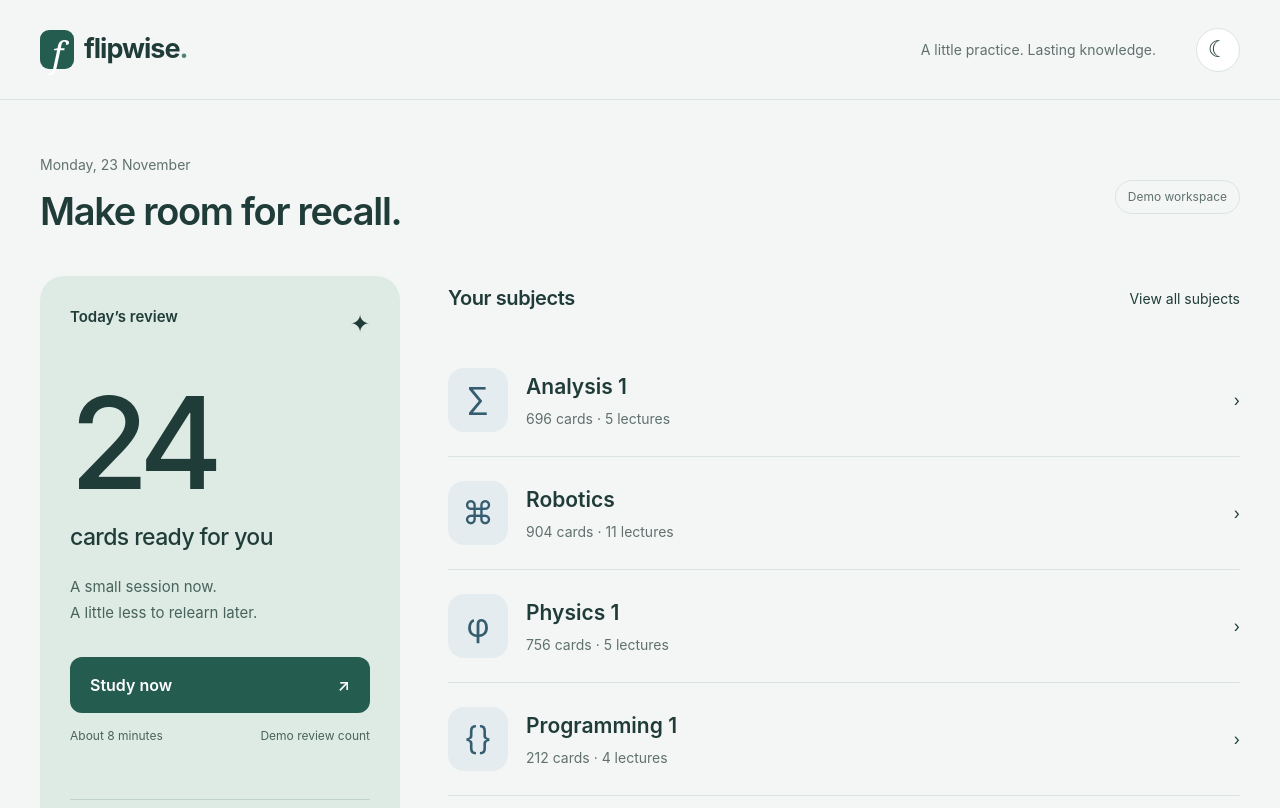
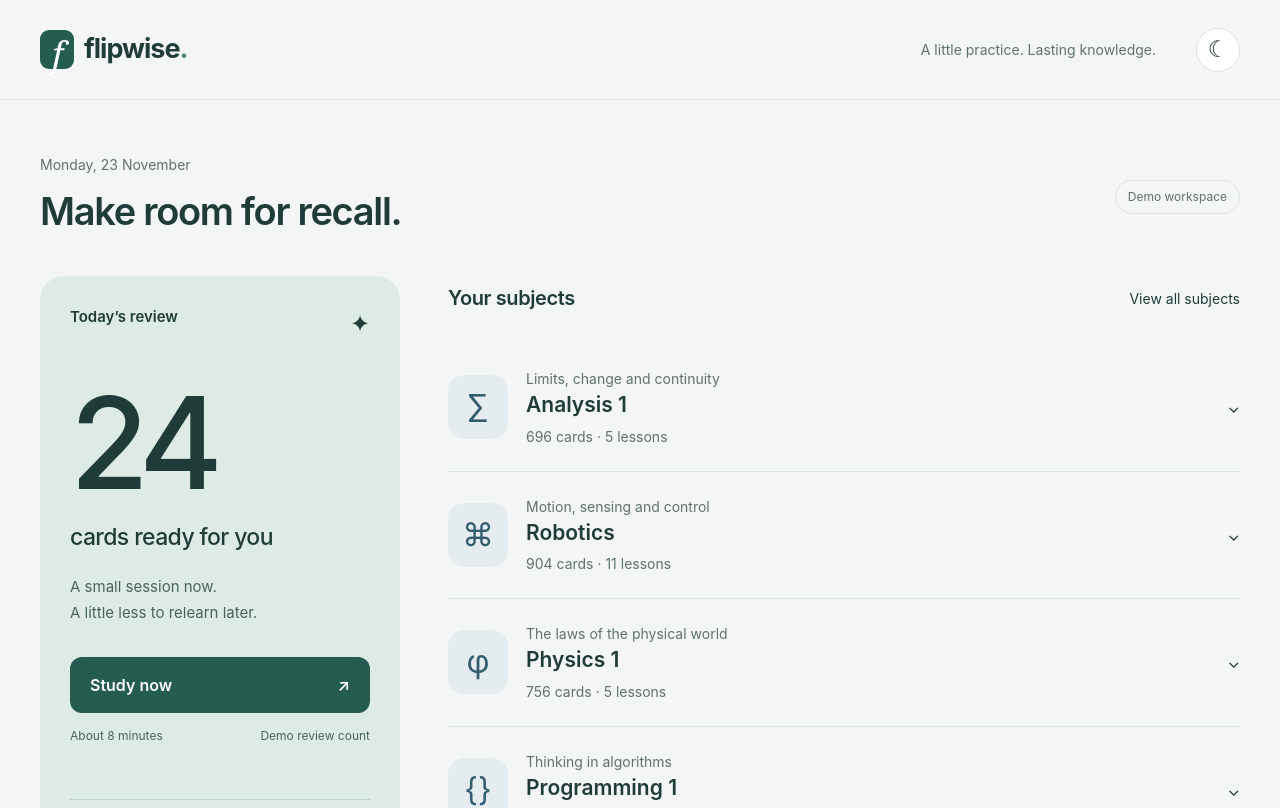
Before and after one commit to joseph-kya/flipwise, a React (Vite) app: page / in a window 1280 px wide. Shown: the top 808 px of the page. Built offline with nearby package versions, Linux system fonts and the light colour scheme.

Commit message:
Keep calm subject layout with expandable icon-led lessons

```diff
--- a/src/main.tsx
+++ b/src/main.tsx
@@ -21,13 +21,8 @@ function App() {
   const card = cards[index % Math.max(cards.length, 1)];
   const revealed = parts[3] === 'answer';
   const studyUrl = subject ? `#/study/${subject.id}/${parts[2]}` : '';
-  const subjectRows = (compact = false) => subjects.map((s: Subject, i) => (
-    <a className="subject-row" href={`#/subjects/${s.id}`} key={s.id}>
-      <span className="subject-icon" aria-hidden="true">{['∑', '⌘', 'φ', '{}'][i]}</span>
-      <span className="subject-copy"><strong>{s.name}</strong><span className="muted">{s.total} cards · {s.lectures.length} lectures</span></span>
-      {!compact && <span className="subject-action">Choose lectures</span>}
-      <span aria-hidden="true">›</span>
-    </a>
+  const subjectRows = (_compact = false) => subjects.map((s: Subject, i) => (
+    <details key={s.id}><summary className="subject-row"><span className="subject-icon">{['∑', '⌘', 'φ', '{}'][i]}</span><span className="subject-copy"><small className="muted">{['Limits, change and continuity','Motion, sensing and control','The laws of the physical world','Thinking in algorithms'][i]}</small><strong>{s.name}</strong><span className="muted">{s.total} cards · {s.lectures.length} lessons</span></span><span>⌄</span></summary><div className="lectures">{s.lectures.map((l,i)=><a className="lecture" key={l.id} href={`#/study/${s.id}/${l.id}`}><span aria-hidden="true">{['∿','◇','◎','⌁'][i%4]}</span><span className="lecture-name">{l.title}</span><span className="card-count">{l.cards.length}</span></a>)}</div></details>
   ));
   return (
     <div className={dark ? 'app dark' : 'app'}>
@@ -64,7 +59,7 @@ function App() {
           <div className="layout">
             <aside className="today lecture-summary"><h2>Find your focus.</h2><p>Pick a lecture, or work through the subject at your own pace.</p><a className="primary" href={`#/study/${subject.id}/all`} onClick={() => setIndex(0)}>Study all lectures <span aria-hidden="true">↗</span></a></aside>
             <section><div className="section-title"><h2>Choose a lecture</h2><span>Demo cards</span></div><div className="lectures">
-              {subject.lectures.map((l, i) => <a className="lecture" key={l.id} href={`#/study/${subject.id}/${l.id}`} onClick={() => setIndex(0)}><span className="lecture-number">{String(i + 1).padStart(2, '0')}</span><span className="lecture-name">{l.title}</span><span className="card-count">{l.cards.length}</span><span aria-hidden="true">›</span></a>)}
+              {subject.lectures.map((l, i) => <a className="lecture" key={l.id} href={`#/study/${subject.id}/${l.id}`} onClick={() => setIndex(0)}><span className="lecture-number">{['∿','◇','◎','⌁'][i%4]}</span><span className="lecture-name">{l.title}</span><span className="card-count">{l.cards.length}</span><span aria-hidden="true">›</span></a>)}
             </div></section>
           </div>
         </> : studying && card ? <>
```
